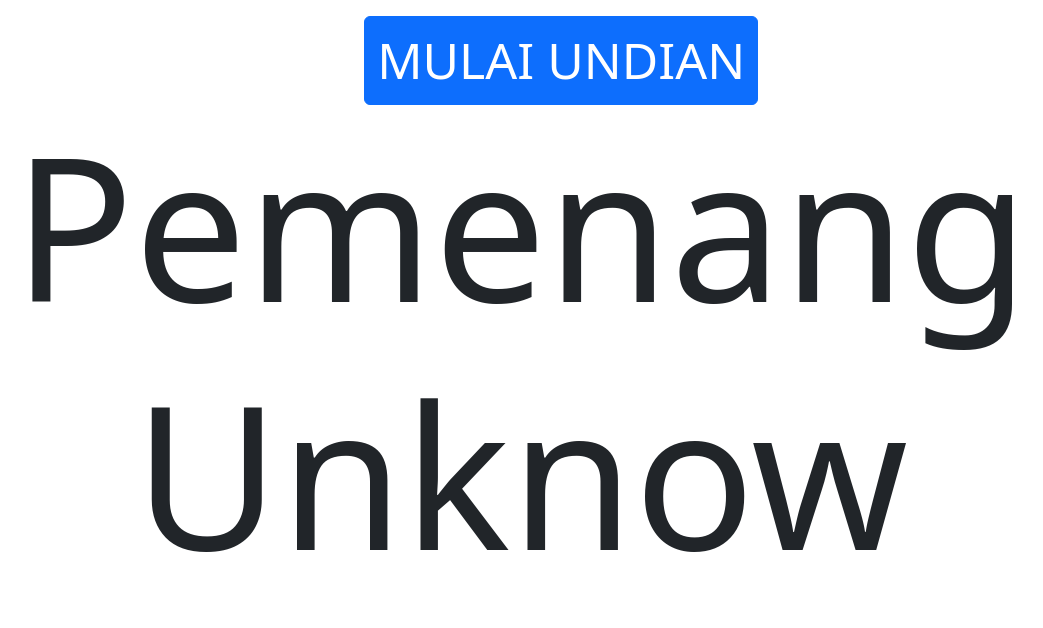
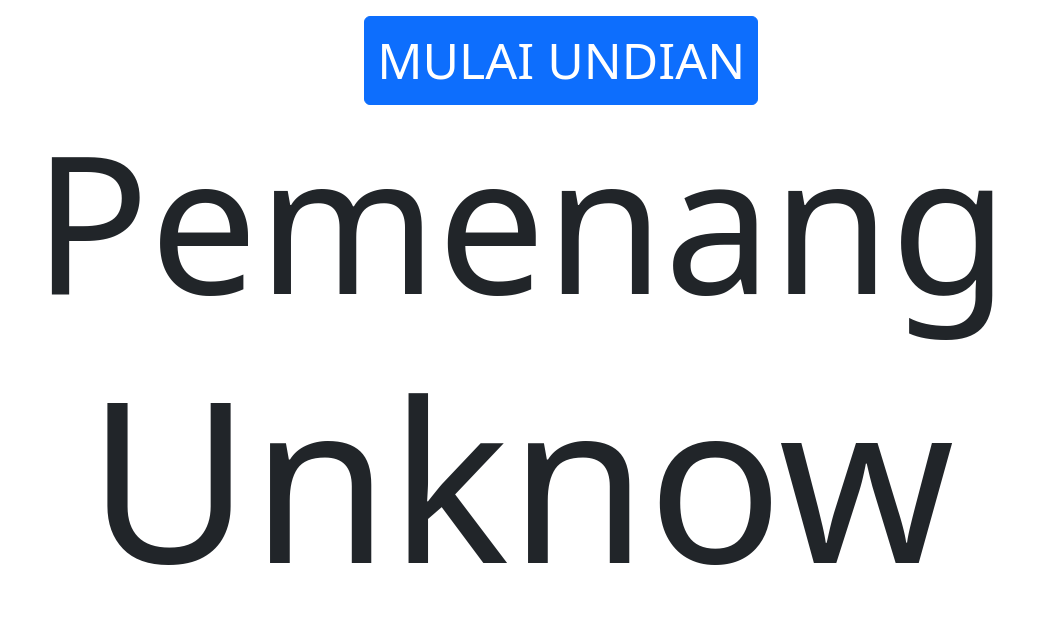
Before and after one commit to kamiludin890/Spinner-Undian, a PHP site: page /Form/index.php in a window 1280 px wide. Shown: the top 628 px of the page, without its empty margins (119-1162 px from the left). Run offline with PHP 8.4, Linux system fonts and the light colour scheme; data comes from the database, SQL or seed files in the repository; both versions use the stored data as it was after the commit; some libraries are stand-ins or nearby versions.

Commit message:
init to 0

```diff
--- a/Form/index.php
+++ b/Form/index.php
@@ -32,8 +32,8 @@ require_once 'koneksi.php';
 
     </div>
     <div class="text-center">
-        <h1 style="font-size:200px;">Pemenang</h1>
-        <h1 id="undian" style="font-size:200px;">Unknow</h1>
+        <h1 style="font-size:1200%;">Pemenang</h1>
+        <h1 id="undian" style="font-size:1400%;">Unknow</h1>
     </div>
     <script>
         console.log(nama);
--- a/Form/koneksi.php
+++ b/Form/koneksi.php
@@ -13,7 +13,7 @@ if ($connection) {
 //     echo 'Date of Birth = ' . $row['url'] . '<br>';
 // }
 
-//buat table
+//create table, run this to init new table of db_kehadiran
 // $connection->query('CREATE TABLE IF NOT EXISTS "db_kehadiran" (
 //     "id" INTEGER PRIMARY KEY AUTOINCREMENT NOT NULL,
 //     "nama" VARCHAR,
@@ -24,6 +24,6 @@ if ($connection) {
 //     "device"VARCHAR,
 //     "os"VARCHAR,
 //     "model"VARCHAR,
-//     "tanggal"DATE
-
+//     "tanggal"DATE,
+//     "nomor_undian"VARCHAR
 // )');
```
Also changed, not shown: Form/database.sqlite.
